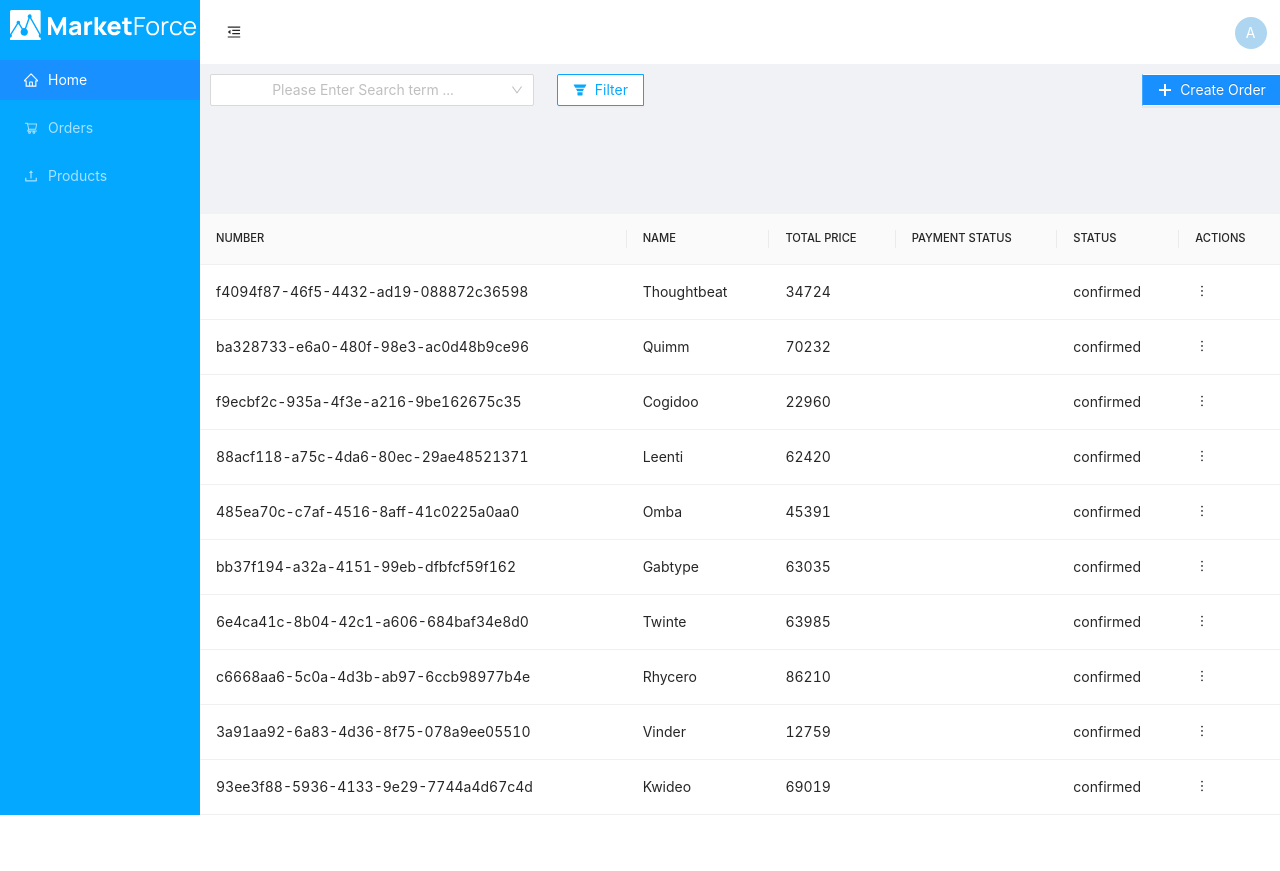
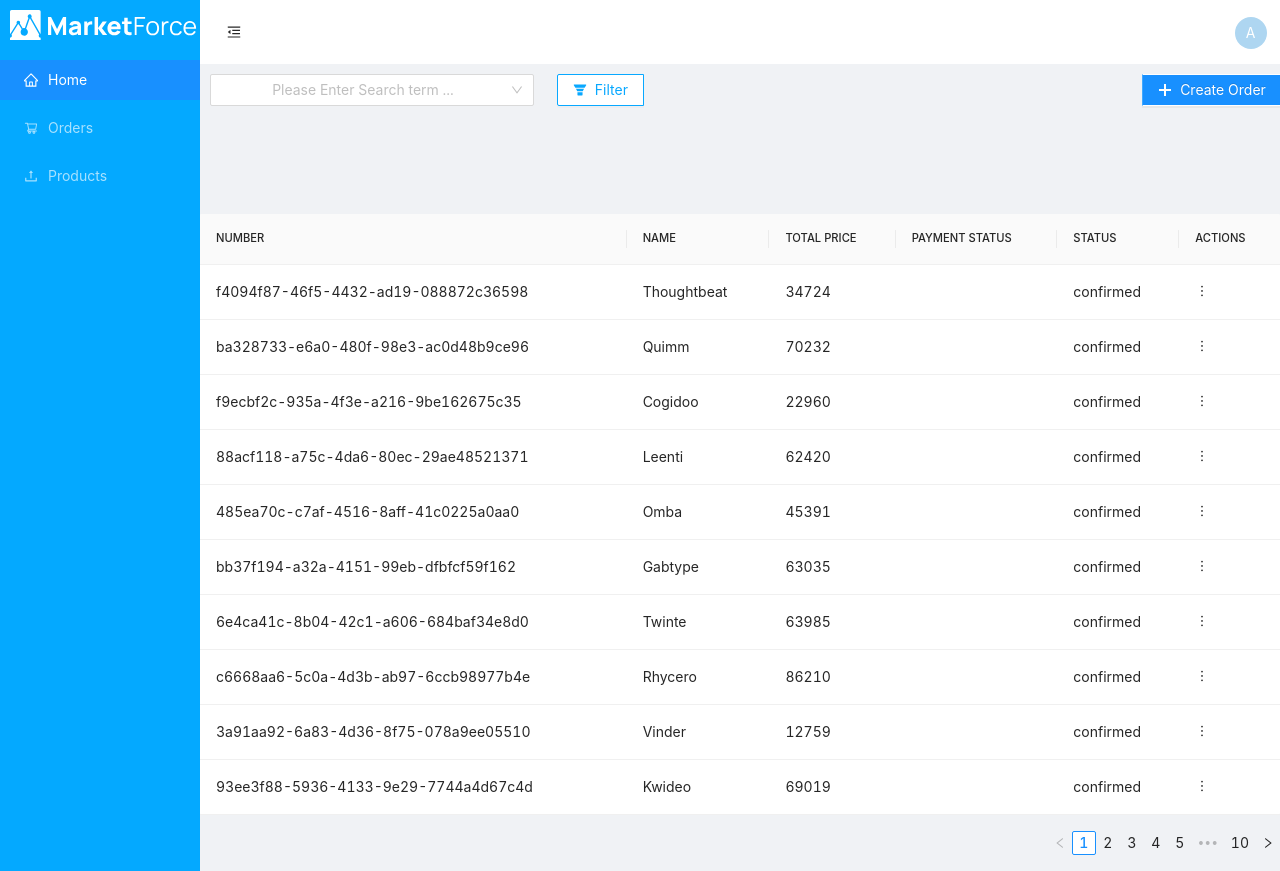
Before and after one commit to theartisancodes/project-dashboard, a React (Create React App) app: page / in a window 1280 px wide. Shown: the top 871 px of the page. Before the commit the page ends 815 px from the top, so only its background shows below. Built offline with nearby package versions, Linux system fonts and the light colour scheme.

Commit message:
implement pagination

```diff
--- a/src/Orders/CreateOrder.jsx
+++ b/src/Orders/CreateOrder.jsx
@@ -87,6 +87,7 @@ const CreateOrder = ({ onClose, visible }) => {
     };
     localStorage.setItem('orders', JSON.stringify(newOrder));
     message.success('Order Created Successfully');
+    onClose(!visible);
   };
   return (
     <Drawer
@@ -142,7 +143,10 @@ const CreateOrder = ({ onClose, visible }) => {
       </div>
       <SubmitOrder
         type="primary"
-        onClick={handleSubmit}
+        onClick={() => {
+          handleSubmit();
+          onClose(false);
+        }}
         disabled={!cartItems?.length && !itemData?.length && !selectedCustomers}
       >
         View Cart
@@ -154,7 +158,6 @@ const CreateOrder = ({ onClose, visible }) => {
 CreateOrder.propTypes = {
   onClose: PropTypes.func.isRequired,
   visible: PropTypes.bool,
-  handleSubmit: PropTypes.func.isRequired,
 };
 
 CreateOrder.defaultProps = {
--- a/src/Orders/Orders.jsx
+++ b/src/Orders/Orders.jsx
@@ -26,8 +26,8 @@ const Orders = () => {
   const [selectedCustomer, setSelectedCustomer] = useState('');
   const [orderData, setOrderData] = useState([]);
 
-  const handleCreateOrderDrawer = () => {
-    setCreateOrderVisible(!createOrderVisible);
+  const handleCreateOrderDrawer = value => {
+    setCreateOrderVisible(value);
   };
   const handleOnSelect = value => {
     setSelectedCustomer(value);
@@ -92,7 +92,7 @@ const Orders = () => {
               <FunnelPlotFilled />
               Filter
             </ButtonWrapper>
-            <ButtonWrapper isPrimary type="primary" onClick={handleCreateOrderDrawer}>
+            <ButtonWrapper isPrimary type="primary" onClick={() => handleCreateOrderDrawer(true)}>
               <PlusOutlined /> Create Order
             </ButtonWrapper>
           </ButtonGroup>
@@ -104,19 +104,12 @@ const Orders = () => {
         columns={columns}
         loading={loadingOrders}
         pagination={{
-          itemRender: (...args) => itemRender(...args, setPaginationDirection),
-          hideOnSinglePage: true,
-          current: currentPage,
-          onChange: nextPage => setCurrentPage(nextPage),
-          total: 10,
-          simple: true,
+          pageSize: 10,
+          size: 'small',
+          showSizeChanger: false,
         }}
       />
-      <CreateOrder
-        onClose={handleCreateOrderDrawer}
-        visible={createOrderVisible}
-        handleSubmit={() => {}}
-      />
+      <CreateOrder onClose={value => handleCreateOrderDrawer(value)} visible={createOrderVisible} />
     </>
   );
 };
```
